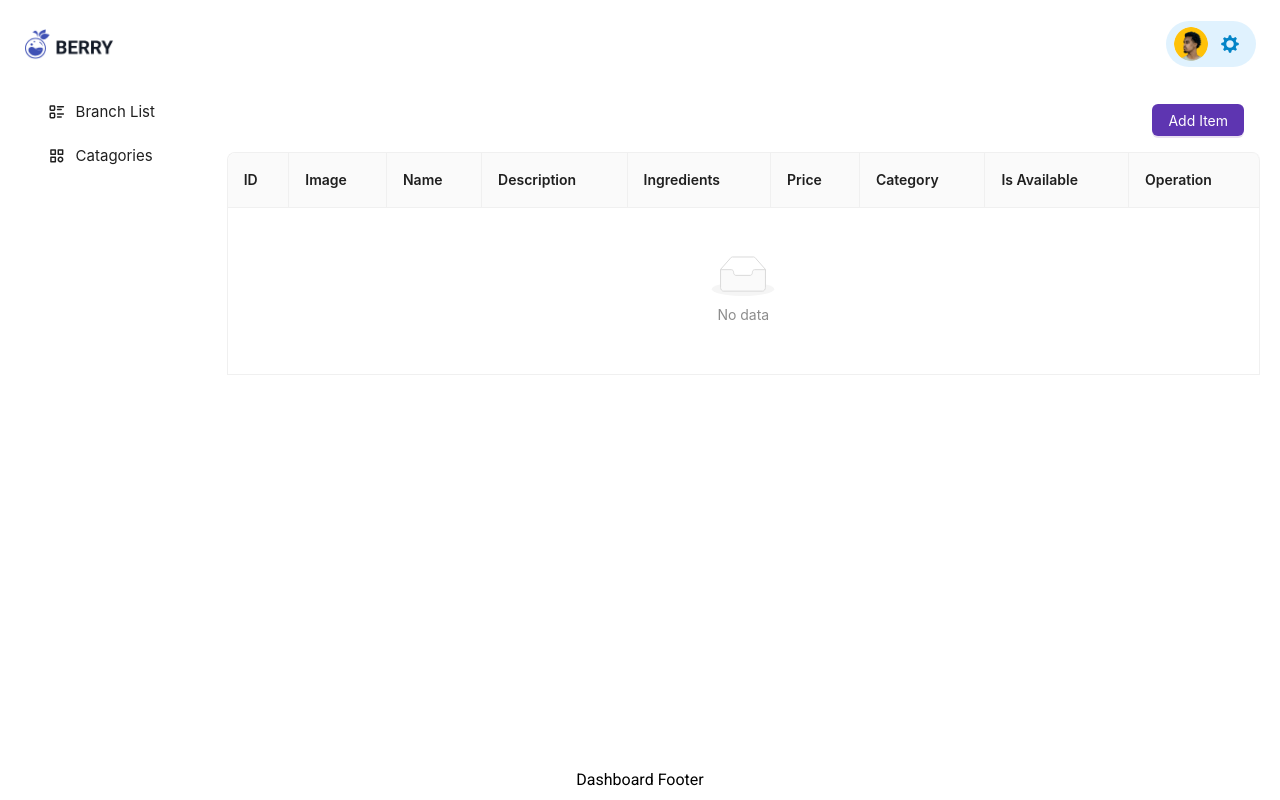
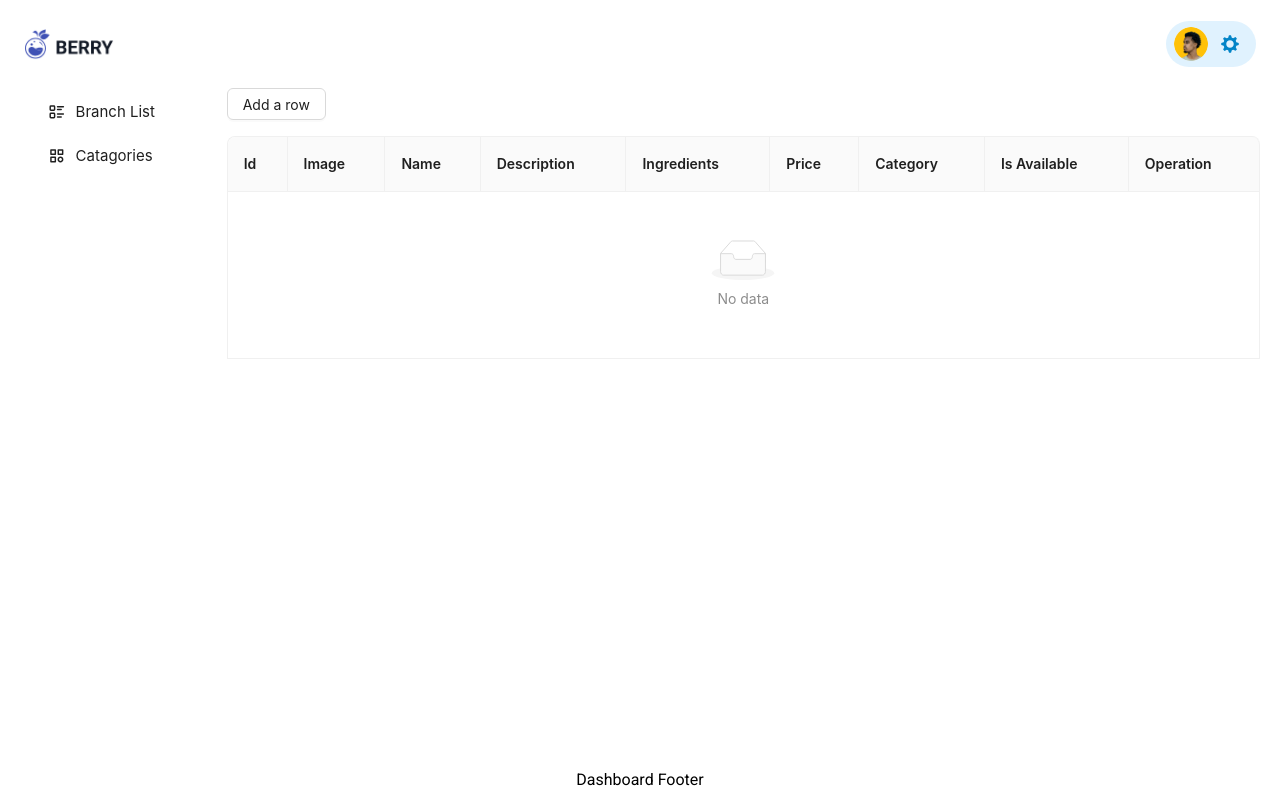
Before and after one commit to rehanmosabbir/codecamprestora.web, a Next.js app: page /dashboard/list-of-food-items in a window 1280 px wide. Built offline with nearby package versions, Linux system fonts and the light colour scheme.

Commit message:
Update FoodItemsComponent

```diff
--- a/src/components/FoodItemsComponent/index.tsx
+++ b/src/components/FoodItemsComponent/index.tsx
@@ -1,25 +1,20 @@
-import type { DragEndEvent } from '@dnd-kit/core';
-import { DndContext, PointerSensor, useSensor, useSensors } from '@dnd-kit/core';
+import React, { useId, useState } from 'react';
+import type { UploadFile, UploadProps } from 'antd';
+import { Button, Checkbox, Form, Input, InputNumber, Popconfirm, Select, Table, Typography } from 'antd';
+import { DndContext, DragEndEvent, PointerSensor, useSensor, useSensors } from '@dnd-kit/core';
+import { SortableContext, arrayMove, useSortable, verticalListSortingStrategy } from '@dnd-kit/sortable';
+import { CSS } from '@dnd-kit/utilities';
 import { restrictToVerticalAxis } from '@dnd-kit/modifiers';
-import {
-    arrayMove,
-    SortableContext,
-    useSortable,
-    verticalListSortingStrategy,
-} from '@dnd-kit/sortable';
-import { CSS } from '@dnd-kit/utilities';
-import React, { useId, useState } from 'react';
-import { Button, Checkbox, Form, Input, InputNumber, Popconfirm, Select, Table, Typography, Upload, UploadProps } from 'antd';
-import { DeleteTwoTone, EditTwoTone, FileAddTwoTone, LoadingOutlined, PlusOutlined } from '@ant-design/icons';
-import { RcFile, UploadChangeParam, UploadFile } from 'antd/es/upload';
+import Upload, { RcFile, UploadChangeParam } from 'antd/es/upload';
+import { DeleteFilled, EditFilled, LoadingOutlined, PlusOutlined, SaveFilled } from '@ant-design/icons';
 
 interface DataType {
-    key: string;
-    image: any;
+    key: React.Key;
+    image: string;
     name: string;
     description: string;
     ingredients: string;
-    price: string;
+    price: number;
     category: string[];
     isAvailable: boolean;
 }
@@ -29,10 +24,29 @@ interface EditableCellProps extends React.HTMLAttributes<HTMLElement> {
     dataIndex: string;
     title: any;
     inputType: 'number' | 'text';
-    record: DataType;
+    record: Item;
     index: number;
     children: React.ReactNode;
 }
+
+interface Item {
+    key: string;
+    image: string;
+    name: string;
+    description: string;
+    ingredients: string;
+    price: number;
+    category: string[];
+    isAvailable: boolean;
+}
+
+interface RowProps extends React.HTMLAttributes<HTMLTableRowElement> {
+    'data-row-key': string;
+}
+
+type ColumnTypes = Exclude<EditableTableProps['columns'], undefined>;
+
+type EditableTableProps = Parameters<typeof Table>[0];
 
 const EditableCell: React.FC<EditableCellProps> = ({
     editing,
@@ -68,19 +82,8 @@ const EditableCell: React.FC<EditableCellProps> = ({
     );
 };
 
-interface RowProps extends React.HTMLAttributes<HTMLTableRowElement> {
-    'data-row-key': string;
-}
-
 const Row = (props: RowProps) => {
-    const {
-        attributes,
-        listeners,
-        setNodeRef,
-        transform,
-        transition,
-        isDragging,
-    } = useSortable({
+    const { attributes, listeners, setNodeRef, transform, transition, isDragging } = useSortable({
         id: props['data-row-key'],
     });
 
@@ -88,6 +91,7 @@ const Row = (props: RowProps) => {
         ...props.style,
         transform: CSS.Transform.toString(transform && { ...transform, scaleY: 1 }),
         transition,
+        cursor: 'move',
         ...(isDragging ? { position: 'relative', zIndex: 9999 } : {}),
     };
 
@@ -100,14 +104,109 @@ const getBase64 = (img: RcFile, callback: (url: string) => void) => {
     reader.readAsDataURL(img);
 };
 
-export const FoodItemsComponent: React.FC = () => {
+export function FoodItemsComponent() {
     const [count, setCount] = useState<number>(1);
-    const [dataSource, setDataSource] = useState<any>([]);
-    const [editingKey, setEditingKey] = useState<string>('0');
-    const [form] = Form.useForm<any>();
+    const [dataSource, setDataSource] = useState<DataType[]>([
+        // {
+        //     key: '1',
+        //     image: "image 1",
+        //     name: "name 1",
+        //     description: "description 1",
+        //     ingredients: "ingredients 1",
+        //     price: 123,
+        //     category: ["cat1", "cat2"],
+        //     isAvailable: true,
+        // },
+        // {
+        //     key: '2',
+        //     image: "image 2",
+        //     name: "name 2",
+        //     description: "description 2",
+        //     ingredients: "ingredients 2",
+        //     price: 123,
+        //     category: ["cat1", "cat2"],
+        //     isAvailable: true,
+        // },
+        // {
+        //     key: '3',
+        //     image: "image 3",
+        //     name: "name 3",
+        //     description: "description 3",
+        //     ingredients: "ingredients 3",
+        //     price: 123,
+        //     category: ["cat1", "cat2"],
+        //     isAvailable: false,
+        // }
+    ]);
+    const [editingKey, setEditingKey] = useState<string>('');
+    const [loading, setLoading] = useState<boolean>(false);
+    const [imageUrl, setImageUrl] = useState<string>('');
 
-    const [loading, setLoading] = useState(false);
-    const [imageUrl, setImageUrl] = useState<string>();
+    const [form] = Form.useForm();
+
+    const cancel = () => {
+        setEditingKey('');
+    };
+
+    const edit = (record: Partial<Item> & { key: React.Key }) => {
+        form.setFieldsValue({ name: '', age: '', address: '', ...record });
+        setEditingKey(record.key);
+    };
+
+    const isEditing = (record: Item) => record.key === editingKey;
+
+    const save = async (key: React.Key) => {
+        try {
+            const row = (await form.validateFields()) as Item;
+
+            const newData = [...dataSource];
+            const index = newData.findIndex((item) => key === item.key);
+            if (index > -1) {
+                const item = newData[index];
+                newData.splice(index, 1, {
+                    ...item,
+                    ...row,
+                });
+                setDataSource(newData);
+                setEditingKey('');
+            } else {
+                newData.push(row);
+                setDataSource(newData);
+                setEditingKey('');
+            }
+        } catch (errInfo) {
+            console.log('Validate Failed:', errInfo);
+        }
+    };
+
+    const handleAdd = () => {
+        const newData: DataType = {
+            key: count,
+            image: "image",
+            name: "name",
+            description: "description",
+            ingredients: "ingredients",
+            price: 123,
+            category: ["cat1", "cat2"],
+            isAvailable: true
+        };
+        setDataSource([...dataSource, newData]);
+        setCount(count + 1);
+    };
+
+    const handleCheckboxChange = (key: React.Key) => {
+        setDataSource((prevDataSource) => {
+            const newData = prevDataSource.map((item) =>
+                item.key === key ? { ...item, isAvailable: !item.isAvailable } : item
+            );
+            return newData;
+        });
+    };
+
+    const handleDelete = (key: React.Key) => {
+        const newData = dataSource.filter((item) => item.key !== key);
+        setDataSource(newData);
+    };
 
     const handleImageChange: UploadProps['onChange'] = (info: UploadChangeParam<UploadFile>) => {
         if (info.file.status === 'done') {
@@ -119,114 +218,76 @@ export const FoodItemsComponent: React.FC = () => {
         }
     };
 
-    const isEditing = (record: DataType) => record.key === editingKey;
-
-    const edit = (record: Partial<DataType> & { key: React.Key }) => {
-        form.setFieldsValue({ name: '', age: '', address: '', ...record });
-        setEditingKey(record.key);
-    };
-
-    const cancel = () => {
-        setEditingKey('0');
-    }
-
-    const save = async (key: React.Key) => {
-        try {
-            const row = (await form.validateFields()) as DataType;
-
+    const handleSave = (row: DataType) => {
         const newData = [...dataSource];
-            const index = newData.findIndex((item) => key === item.key);
-            if (index > -1) {
+        const index = newData.findIndex((item) => row.key === item.key);
         const item = newData[index];
         newData.splice(index, 1, {
             ...item,
             ...row,
         });
         setDataSource(newData);
-                setEditingKey('0');
-            } else {
-                newData.push(row);
-                setDataSource(newData);
-                setEditingKey('0');
-            }
-        } catch (errInfo) {
-            console.log('Validate Failed:', errInfo);
-        }
     };
 
-    const handleAdd = () => {
-        const newData: DataType = {
-            key: count.toString(),
-            image: 'Image',
-            name: 'Name',
-            description: 'Description',
-            ingredients: 'Ingredients',
-            price: 'Price',
-            category: ['xyz1', 'xyz2'],
-            isAvailable: false
-        };
-        setDataSource([...dataSource, newData]);
-        setCount(count + 1);
+    const uploadButton = (
+        <button type="button" className="border rounded-full w-10 h-10">
+            {loading ? <LoadingOutlined /> : <PlusOutlined />}
+        </button>
+    );
+
+    const SelectInput: React.FC<{ record: Item }> = ({ record }) => {
+        const handleSelectChange = (selectedValues: string[]) => {
+            setDataSource((prevDataSource) => {
+                const newData = prevDataSource.map((item) =>
+                    item.key === record.key ? { ...item, category: selectedValues } : item
+                );
+                return newData;
+            });
         };
 
-    const handleDelete = (key: React.Key) => {
-        const newData = dataSource.filter((item: any) => item.key !== key);
-        setDataSource(newData);
-    };
-
-    const handleCheckboxChange = (rowIndex: any, columnKey: any) => (event: any) => {
-        const newDataSource: any = [...dataSource];
-        newDataSource[rowIndex][columnKey] = event.target.checked;
-        setDataSource(newDataSource);
-    }
-
-    const uploadButton = (
-        <span>
-            {loading ? <LoadingOutlined /> : <PlusOutlined />}
-            {/* Add Image */}
-        </span>
-    );
-
-    const ImageUpload = () => {
         return (
-            <Upload
-                fileList={undefined}
-                onChange={handleImageChange}
-            >
-                {imageUrl ? <img className="rounded-full w-10 h-10" src={imageUrl} alt="avatar" style={{ width: "100%" }} /> : uploadButton}
-            </Upload>
-        );
-    };
-
-    const SelectInput = ({ value }: any) => {
-        return (
-            <Select style={{ width: "fixed" }} defaultValue={"Add Category"}>
-                {
-                    value.map((item: any) => <Select.Option key={item} value={item}>{item}</Select.Option>)
-                }
+            <Select value={record.category} onChange={handleSelectChange}>
+                <Select.Option value="cat1">Category 1</Select.Option>
+                <Select.Option value="cat2">Category 2</Select.Option>
             </Select>
         );
     };
 
-    const columns = [
+    const UploadButtonInput = () => {
+        return (
+            <Upload
+                name="avatar"
+                // listType="picture-circle"
+                className="avatar-uploader"
+                showUploadList={false}
+                onChange={handleImageChange}
+            >
+                {imageUrl ? <img className="rounded-full w-8 h-8" src={imageUrl} alt="Image" /> : uploadButton}
+            </Upload>
+        );
+    }
+
+    const defaultColumns: (ColumnTypes[number] & { editable?: boolean; dataIndex: string })[] = [
         {
-            title: 'ID',
-            dataIndex: 'key'
+            title: 'Id',
+            dataIndex: 'key',
+            editable: false,
         },
         {
             title: 'Image',
             dataIndex: 'image',
-            render: () => <ImageUpload />
+            editable: false,
+            render: (value, record, rowIndex) => <UploadButtonInput />
         },
         {
             title: 'Name',
             dataIndex: 'name',
-            editable: true
+            editable: true,
         },
         {
             title: 'Description',
             dataIndex: 'description',
-            editable: true
+            editable: true,
         },
         {
             title: 'Ingredients',
@@ -236,45 +297,67 @@ export const FoodItemsComponent: React.FC = () => {
         {
             title: 'Price',
             dataIndex: 'price',
-            editable: true
+            editable: true,
         },
         {
             title: 'Category',
             dataIndex: 'category',
-            render: (value: any, record: any, rowIndex: any) => <SelectInput value={value} />
+            editable: false,
+            render: (value, record, rowIndex) => <SelectInput record={record as Item} />
         },
         {
             title: 'Is Available',
             dataIndex: 'isAvailable',
-            render: (value: boolean, record: any, rowIndex: any) => <Checkbox checked={value} onChange={handleCheckboxChange(rowIndex, 'isAvailable')} />
+            editable: false,
+            render: (value, record, rowIndex) => <Checkbox checked={value} onChange={() => handleCheckboxChange(record.key)} />
         },
         {
             title: 'Operation',
             dataIndex: 'operation',
-            render: (_: any, record: DataType) => {
+            render: (_: any, record: any /*{ key: React.Key }*/) => {
                 const editable = isEditing(record);
                 return editable ? (
                     <span>
                         <Typography.Link onClick={() => save(record.key)} style={{ marginRight: 8 }}>
-                            Save
+                            <SaveFilled /> Save
                         </Typography.Link>
                         <Popconfirm title="Sure to cancel?" onConfirm={cancel}>
                             <a>Cancel</a>
                         </Popconfirm>
                     </span>
                 ) : (
-                    <div className="space-x-4">
-                        <Typography.Link disabled={editingKey !== '0'} onClick={() => edit(record)}>
-                            <EditTwoTone /> Edit
+                    <div className="space-x-2">
+                        <span>
+                            <Typography.Link disabled={editingKey !== ''} onClick={() => edit(record)}>
+                                <EditFilled /> Edit
                             </Typography.Link>
-                        <Popconfirm title={"Sure to Delete?"} onConfirm={() => handleDelete(record.key)}>
-                            <a><DeleteTwoTone /> Delete</a>
+                        </span>
+                        <span>
+                            <Popconfirm title="Sure to delete?" onConfirm={() => handleDelete(record.key)}>
+                                <a><DeleteFilled /> Delete</a>
                             </Popconfirm>
+                        </span>
                     </div>
                 );
-            },
+            }
         },
     ];
+
+    const columns = defaultColumns.map((col) => {
+        if (!col.editable) {
+            return col;
+        }
+        return {
+            ...col,
+            onCell: (record: DataType) => ({
+                record,
+                editable: col.editable,
+                dataIndex: col.dataIndex,
+                title: col.title,
+                handleSave,
+            }),
+        };
+    });
 
     const mergedColumns = columns.map((col) => {
         if (!col.editable) {
@@ -282,7 +365,7 @@ export const FoodItemsComponent: React.FC = () => {
         }
         return {
             ...col,
-            onCell: (record: DataType) => ({
+            onCell: (record: Item) => ({
                 record,
                 inputType: col.dataIndex === 'age' ? 'number' : 'text',
                 dataIndex: col.dataIndex,
@@ -294,10 +377,10 @@ export const FoodItemsComponent: React.FC = () => {
 
     const onDragEnd = ({ active, over }: DragEndEvent) => {
         if (active.id !== over?.id) {
-            setDataSource((previous: any) => {
-                const activeIndex = previous.findIndex((i: any) => i.key === active.id);
-                const overIndex = previous.findIndex((i: any) => i.key === over?.id);
-                return arrayMove(previous, activeIndex, overIndex);
+            setDataSource((prev) => {
+                const activeIndex = prev.findIndex((i) => i.key === active.id);
+                const overIndex = prev.findIndex((i) => i.key === over?.id);
+                return arrayMove(prev, activeIndex, overIndex);
             });
         }
     };
@@ -314,36 +397,35 @@ export const FoodItemsComponent: React.FC = () => {
     const id = useId();
 
     return (
-        <div className="">
-            <Button onClick={handleAdd} type="primary" style={{ float: "right", margin: "16px" }}>
-                Add Item
+        <div>
+            <Button onClick={handleAdd} type="default" style={{ marginBottom: 16 }}>
+                Add a row
             </Button>
             <DndContext id={id} sensors={sensors} modifiers={[restrictToVerticalAxis]} onDragEnd={onDragEnd}>
+                <Form form={form} component={false}>
                     <SortableContext
                         // rowKey array
-                    items={dataSource.map((i: any) => i.key)}
+                        items={dataSource.map((i) => i.key) as any}
                         strategy={verticalListSortingStrategy}
                     >
-                    <Form form={form} component={false}>
                         <Table
                             components={{
                                 body: {
-                                    row: Row,
-                                    cell: EditableCell
+                                    cell: EditableCell,
+                                    row: Row
                                 },
                             }}
+                            rowClassName='editable-row'
                             bordered
-                            rowKey="key"
-                            columns={mergedColumns}
                             dataSource={dataSource}
-                            rowClassName={"editable-row"}
+                            columns={mergedColumns as ColumnTypes}
                             pagination={{
-                                onChange: cancel
+                                onChange: cancel,
                             }}
                         />
+                    </SortableContext>
                 </Form>
-                </SortableContext>
             </DndContext>
-        </div>
+        </div >
     );
 };
```
Lines whose indentation alone changed are shown as unchanged.
